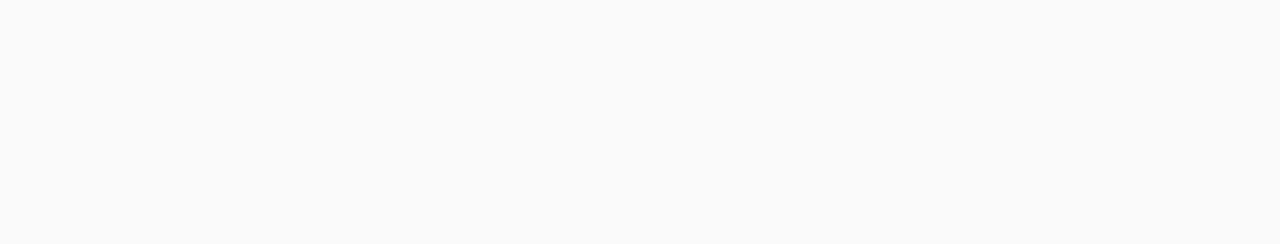
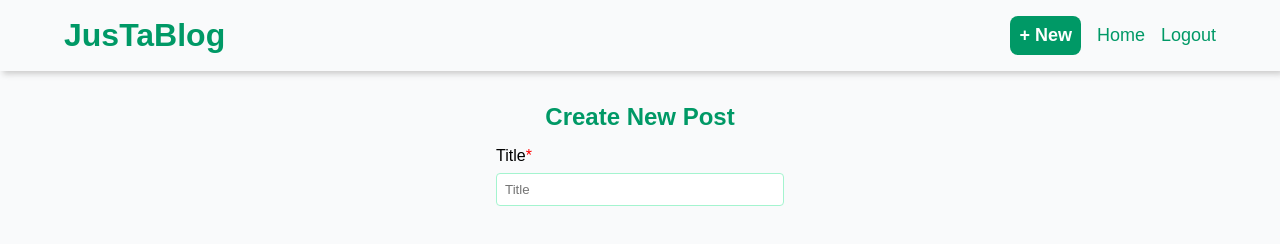
Before and after one commit to InterMaus1154/express-blog, a website: page public/new.html in a window 1280 px wide. Drawn offline with Linux system fonts and the light colour scheme; sample sign-in values are in the browser's storage.

Commit message:
basic add new post page

```diff
--- a/public/new.html
+++ b/public/new.html
@@ -2,10 +2,34 @@
 <html lang="en">
 <head>
     <meta charset="UTF-8">
+    <title>JusTaBlog - Create New Post</title>
+    <script src="js/app.js" type="module"></script>
+    <script src="js/index.js" type="module"></script>
     <link rel="stylesheet" href="style/index.css">
-    <title>Title</title>
 </head>
 <body>
-
+<header>
+    <h1>
+        <a href="/">JusTaBlog</a>
+    </h1>
+    <nav>
+        <a href="/new" class="new-post-btn">+ New</a>
+        <a href="/">Home</a>
+        <a href="#" id="logout-button">Logout</a>
+    </nav>
+</header>
+<main>
+    <section class="new-post">
+        <div>
+            <h1>Create New Post</h1>
+            <form method="POST" id="new-post-form">
+                <div class="input-wrapper">
+                    <label for="title">Title</label>
+                    <input type="text" id="title" name="title" placeholder="Title" required>
+                </div>
+            </form>
+        </div>
+    </section>
+</main>
 </body>
 </html>
--- a/public/style/index.css
+++ b/public/style/index.css
@@ -60,15 +60,15 @@
 }
 
 main {
-    padding: 1rem 4rem;
+    padding: 2rem 4rem;
 }
 
-.posts-container{
+.posts-container {
     display: grid;
     grid-template-columns: repeat(auto-fill, minmax(400px, 1fr));
 }
 
-.post-container{
+.post-container {
     display: flex;
     flex-direction: column;
     gap: 1rem;
@@ -76,18 +76,18 @@
     box-shadow: 3px 3px 6px 0px rgba(204, 204, 204, 1);
     padding: 1rem;
 
-    header{
+    header {
         display: flex;
         flex-direction: column;
         gap: 1rem;
     }
 
-    header h2{
+    header h2 {
         text-align: center;
         color: var(--primary-dark);
     }
 
-    .category-badge{
+    .category-badge {
         border-radius: 1rem;
         padding: .55rem .65rem;
         border: 1px solid var(--category-badge-border);
@@ -97,24 +97,44 @@
         color: var(--text-color, oklch(26.8% 0.011 36.5));
     }
 
-    .category-badge.orange{
+    .category-badge.orange {
         --category-badge-border: oklch(66.6% 0.179 58.318);
         --category-badge-background: oklch(76.9% 0.188 70.08 / 80%);
     }
 
-    .category-badge.green{
+    .category-badge.green {
         --category-badge-border: oklch(53.2% 0.157 131.589);
         --category-badge-background: oklch(76.8% 0.233 130.85);
     }
 
-    .category-badge.purple{
+    .category-badge.purple {
         --category-badge-border: oklch(39.8% 0.195 277.366);
         --category-badge-background: oklch(60.6% 0.25 292.717);
         --text-color: #fff;
     }
 
-    .category-list{
+    .category-list {
         display: flex;
         gap: .5rem;
     }
 }
+
+.new-post {
+
+    display: flex;
+    justify-content: center;
+
+
+    & > div {
+        display: flex;
+        flex-direction: column;
+        gap: 1rem;
+
+        min-width: 25%;
+    }
+
+    h1{
+        color: var(--primary-dark);
+        text-align: center;
+    }
+}
```
